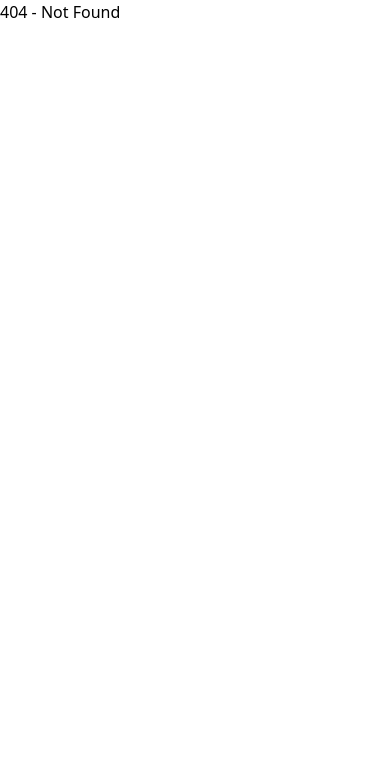
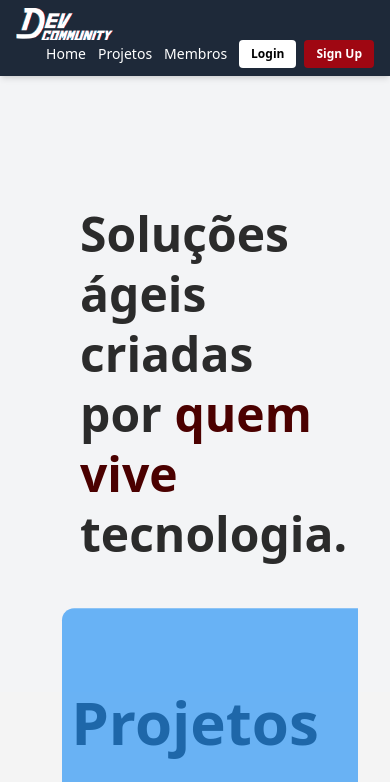
Before and after one commit to Maua-Dev/portfolio_front, a React (Vite) app: page /homeMobile in a window 390 px wide. Before the commit this address had no page. Shown: the top 782 px of the page. Built offline with nearby package versions, Linux system fonts and the light colour scheme.

Commit message:
feat: create mobile home page

```diff
--- a/src/App.tsx
+++ b/src/App.tsx
@@ -5,6 +5,7 @@ import Projects from "./pages/projects";
 import Members from "./pages/members";
 import Events from "./pages/events";
 import NotFound from "./pages/notFound";
+import HomeMobile from "./pages/homeMobile";
 
 function App() {
   return (
@@ -15,6 +16,7 @@ function App() {
         <Route path="/members" element={<Members />} />
         <Route path="/events" element={<Events />} />
         <Route path="*" element={<NotFound />} />
+        <Route path="/homeMobile" element={<HomeMobile />} />
       </Routes>
     </BrowserRouter>
   );
--- /dev/null
+++ b/src/components/footerMobile.tsx
@@ -0,0 +1,56 @@
+import { useNavigate } from "react-router-dom";
+
+export default function FooterMobile() {
+  const navigate = useNavigate();
+  function goToPage(page: string) { navigate(page); }
+
+  return (
+    <footer className="bg-gray-800 text-white w-full py-10 px-6">
+      <div className="flex flex-col md:flex-row items-center md:items-start justify-between gap-10 max-w-6xl mx-auto">
+
+        <div className="flex flex-col items-center md:items-start gap-4 text-center md:text-left">
+          <img src="src/assets/logo.png" className="w-auto h-[60px]" alt="Logo" />
+          <p className="max-w-[250px] text-sm text-gray-400">
+            Todos direitos reservados à Dev Community Mauá, 2025
+          </p>
+          <div className="flex flex-row gap-4">
+            <a href="https://www.instagram.com/..." target="_blank" rel="noopener noreferrer">
+              <img src="src/assets/instagramLogo.png" className="w-6 h-6" />
+            </a>
+            <a href="https://www.linkedin.com/..." target="_blank" rel="noopener noreferrer">
+              <img src="src/assets/linkedinLogo.png" className="w-6 h-6" />
+            </a>
+          </div>
+        </div>
+
+        <div className="flex flex-col sm:flex-row gap-10 md:gap-20 text-center md:text-left items-center sm:items-start">
+          <div className="flex flex-col gap-2">
+            <p className="font-bold text-xl mb-1">Sobre nós</p>
+            <span className="cursor-pointer hover:underline" onClick={() => goToPage("/")}>Conheça a dev</span>
+            <span className="cursor-pointer hover:underline" onClick={() => goToPage("/members")}>Membros</span>
+          </div>
+
+          <div className="flex flex-col gap-2">
+            <p className="font-bold text-xl mb-1">Portfólio</p>
+            <span className="cursor-pointer hover:underline" onClick={() => goToPage("/projects")}>Projetos</span>
+            <span className="cursor-pointer hover:underline" onClick={() => goToPage("/events")}>Eventos</span>
+          </div>
+
+          <div className="flex flex-col items-center md:items-start gap-2">
+            <p className="font-bold text-xl mb-1">Contatos</p>
+            <div className="relative w-full max-w-[250px]">
+              <input
+                className="bg-gray-700 text-gray-300 px-3 py-2 pr-10 rounded w-full text-sm focus:outline-none focus:ring-1 focus:ring-white"
+                placeholder="Seu email"
+                type="email"
+              />
+              <button className="absolute right-2 top-1/2 -translate-y-1/2 text-white hover:text-blue-500">
+                <svg xmlns="http://www.w3.org/2000/svg" width="18" height="18" viewBox="0 0 24 24" fill="none" stroke="currentColor" strokeWidth="2" strokeLinecap="round" strokeLinejoin="round"><path d="m22 2-7 20-4-9-9-4Z" /><path d="M22 2 11 13" /></svg>
+              </button>
+            </div>
+          </div>
+        </div>
+      </div>
+    </footer>
+  );
+}
--- /dev/null
+++ b/src/components/navbarMobile.tsx
@@ -0,0 +1,55 @@
+import { useNavigate } from "react-router-dom";
+import logo from "../assets/logo.png";
+
+export default function NavbarMobile() {
+  const navigate = useNavigate();
+  function goToPage(page: string) {
+    navigate(page);
+  }
+
+  return (
+    <header className="bg-gray-800 text-white w-full shadow-md sticky top-0 z-50">
+      <div className="min-h-[70px] py-2 w-full flex flex-wrap items-center justify-between px-4 bg-gray-800">
+
+        <div
+          className="cursor-pointer flex-shrink-0"
+          onClick={() => goToPage("/")}
+        >
+          <img src={logo} alt="Dev Community Logo" className="h-8 w-auto md:h-10" />
+        </div>
+
+        <nav className="flex items-center justify-end flex-1 gap-3 sm:gap-6 md:gap-10 text-sm sm:text-base font-medium">
+          <div className="flex gap-3 sm:gap-6 items-center">
+            <button
+              onClick={() => goToPage("/")}
+              className="hover:text-red-400 transition-colors whitespace-nowrap"
+            >
+              Home
+            </button>
+            <button
+              onClick={() => goToPage("/projects")}
+              className="hover:text-red-400 transition-colors whitespace-nowrap"
+            >
+              Projetos
+            </button>
+            <button
+              onClick={() => goToPage("/members")}
+              className="hover:text-red-400 transition-colors whitespace-nowrap"
+            >
+              Membros
+            </button>
+          </div>
+
+          <div className="flex gap-2 items-center">
+            <button className="bg-white hover:bg-gray-300 text-black py-1.5 px-3 rounded text-xs sm:text-sm font-bold">
+              Login
+            </button>
+            <button className="bg-red-800 hover:bg-red-900 text-white py-1.5 px-3 rounded text-xs sm:text-sm font-bold whitespace-nowrap">
+              Sign Up
+            </button>
+          </div>
+        </nav>
+      </div>
+    </header>
+  );
+}
--- /dev/null
+++ b/src/pages/homeMobile.tsx
@@ -0,0 +1,33 @@
+import FooterMobile from "../components/footerMobile";
+import HomeHero from "../components/homeHero";
+import NavbarMobile from "../components/navbarMobile";
+import HomeProjetos from "../components/homeProject";
+import Membros from "../components/homeMembers";
+import cell2 from "../assets/cellImage2.png";
+import img2 from "../assets/image2.png";
+import Eventos from "../components/homeEvents";
+
+const projetoMock = {
+  id: "1",
+  title: "Project 2",
+  description:
+    "Dev Médias é um aplicativo para ajudar e facilitar a vida dos estudantes na hora de calcular a média final em cada semestre.",
+  image: img2,
+  cellImage: cell2,
+  frontend: "React",
+  backend: "Node.js",
+  color: "#0080F591",
+};
+
+export default function HomeMobile() {
+  return (
+    <div className="bg-coolWhite flex flex-col min-h-screen">
+      <NavbarMobile />
+      <HomeHero />
+      <HomeProjetos project={projetoMock} side="right" />
+      <Membros />
+      <Eventos />
+      <FooterMobile />
+    </div>
+  );
+}
```
